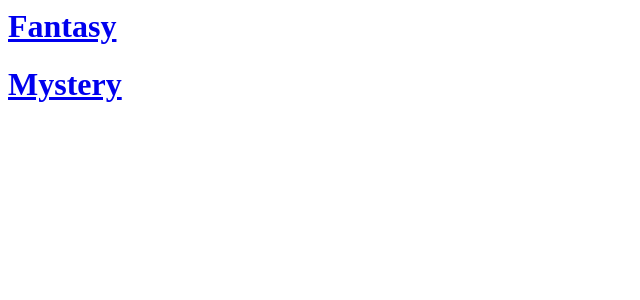
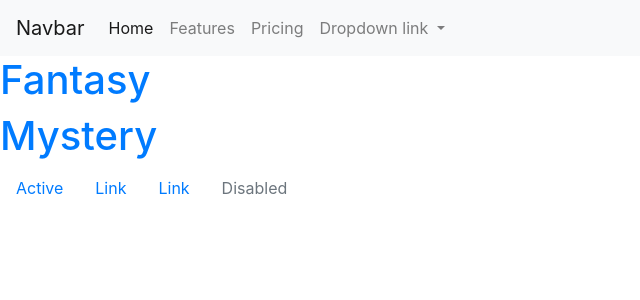
Before and after one commit to PatrickBluth/django-youtube-tutorial-project, a Django app: page /books/genres/ in a window 1280 px wide. Shown: the top 300 px of the page, without its empty margins (0-640 px from the left). Run offline with Django 3.2, Linux system fonts and the light colour scheme; data comes from the database, SQL or seed files in the repository; some libraries are stand-ins or nearby versions.

Commit message:
template inheritance

```diff
--- a/books/templates/books/genre_list.html
+++ b/books/templates/books/genre_list.html
@@ -1,5 +1,7 @@
-<body>
+{% extends 'layout.html' %}
+
+{% block content %}
 {% for genre in genres %}
-<h1><a href="{% url 'books:book_list' genre=genre %}">{{ genre.topic }}</a>
+<h1><a href="{% url 'books:book_list' genre=genre %}">{{ genre.topic }}</a></h1>
 {% endfor %}
-</body>
+{% endblock %}
--- /dev/null
+++ b/templates/layout.html
@@ -0,0 +1,65 @@
+<!doctype html>
+<html lang="en">
+  <head>
+    <!-- Required meta tags -->
+    <meta charset="utf-8">
+    <meta name="viewport" content="width=device-width, initial-scale=1, shrink-to-fit=no">
+
+    <!-- Bootstrap CSS -->
+    <link rel="stylesheet" href="https://stackpath.bootstrapcdn.com/bootstrap/4.1.3/css/bootstrap.min.css" integrity="sha384-MCw98/SFnGE8fJT3GXwEOngsV7Zt27NXFoaoApmYm81iuXoPkFOJwJ8ERdknLPMO" crossorigin="anonymous">
+      {% block styles %}
+      {% endblock %}
+
+    <title>Bookworld! | {% block title %}{% endblock %}</title>
+  </head>
+  <body>
+
+  <!-- Navbar -->
+    <nav class="navbar navbar-expand-lg navbar-light bg-light">
+      <a class="navbar-brand" href="#">Navbar</a>
+      <button class="navbar-toggler" type="button" data-toggle="collapse" data-target="#navbarNavDropdown" aria-controls="navbarNavDropdown" aria-expanded="false" aria-label="Toggle navigation">
+        <span class="navbar-toggler-icon"></span>
+      </button>
+      <div class="collapse navbar-collapse" id="navbarNavDropdown">
+        <ul class="navbar-nav">
+          <li class="nav-item active">
+            <a class="nav-link" href="#">Home <span class="sr-only">(current)</span></a>
+          </li>
+          <li class="nav-item">
+            <a class="nav-link" href="#">Features</a>
+          </li>
+          <li class="nav-item">
+            <a class="nav-link" href="#">Pricing</a>
+          </li>
+          <li class="nav-item dropdown">
+            <a class="nav-link dropdown-toggle" href="#" id="navbarDropdownMenuLink" role="button" data-toggle="dropdown" aria-haspopup="true" aria-expanded="false">
+              Dropdown link
+            </a>
+            <div class="dropdown-menu" aria-labelledby="navbarDropdownMenuLink">
+              <a class="dropdown-item" href="#">Action</a>
+              <a class="dropdown-item" href="#">Another action</a>
+              <a class="dropdown-item" href="#">Something else here</a>
+            </div>
+          </li>
+        </ul>
+      </div>
+    </nav>
+
+  {% block content %}
+
+  {% endblock %}
+
+    <!-- Footer -->
+    <nav class="nav">
+      <a class="nav-link active" href="#">Active</a>
+      <a class="nav-link" href="#">Link</a>
+      <a class="nav-link" href="#">Link</a>
+      <a class="nav-link disabled" href="#">Disabled</a>
+    </nav>
+    <!-- Optional JavaScript -->
+    <!-- jQuery first, then Popper.js, then Bootstrap JS -->
+    <script src="https://code.jquery.com/jquery-3.3.1.slim.min.js" integrity="sha384-q8i/X+965DzO0rT7abK41JStQIAqVgRVzpbzo5smXKp4YfRvH+8abtTE1Pi6jizo" crossorigin="anonymous"></script>
+    <script src="https://cdnjs.cloudflare.com/ajax/libs/popper.js/1.14.3/umd/popper.min.js" integrity="sha384-ZMP7rVo3mIykV+2+9J3UJ46jBk0WLaUAdn689aCwoqbBJiSnjAK/l8WvCWPIPm49" crossorigin="anonymous"></script>
+    <script src="https://stackpath.bootstrapcdn.com/bootstrap/4.1.3/js/bootstrap.min.js" integrity="sha384-ChfqqxuZUCnJSK3+MXmPNIyE6ZbWh2IMqE241rYiqJxyMiZ6OW/JmZQ5stwEULTy" crossorigin="anonymous"></script>
+  </body>
+</html>
```
Also changed, not shown: books/templates/books/book_list.html (+5 -2 lines), templates/home.html (+9 -2 lines).
